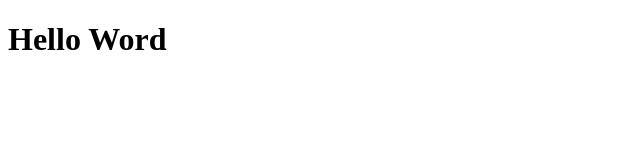
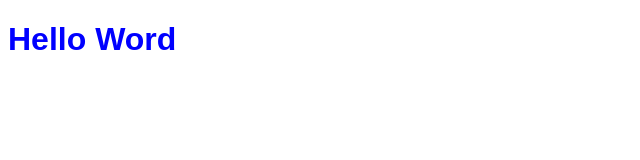
Before and after one commit to NaufalKhoerurrizqo/Latihan-Git, a plain HTML site: page hello.html in a window 1280 px wide. Shown: the whole page, without its empty margins (0-640 px from the left). Drawn offline with Linux system fonts and the light colour scheme.

Commit message:
styling menggunakan css

```diff
--- a/hello.html
+++ b/hello.html
@@ -3,6 +3,7 @@
 <head>
     <meta charset="UTF-8">
     <meta name="viewport" content="width=device-width, initial-scale=1.0">
+    <link rel="stylesheet" href="style.css">
     <title>Document</title>
 </head>
 <body>
--- /dev/null
+++ b/style.css
@@ -0,0 +1,4 @@
+h1 {
+    font-family: Arial, Helvetica, sans-serif;
+    color: blue;
+}
```
